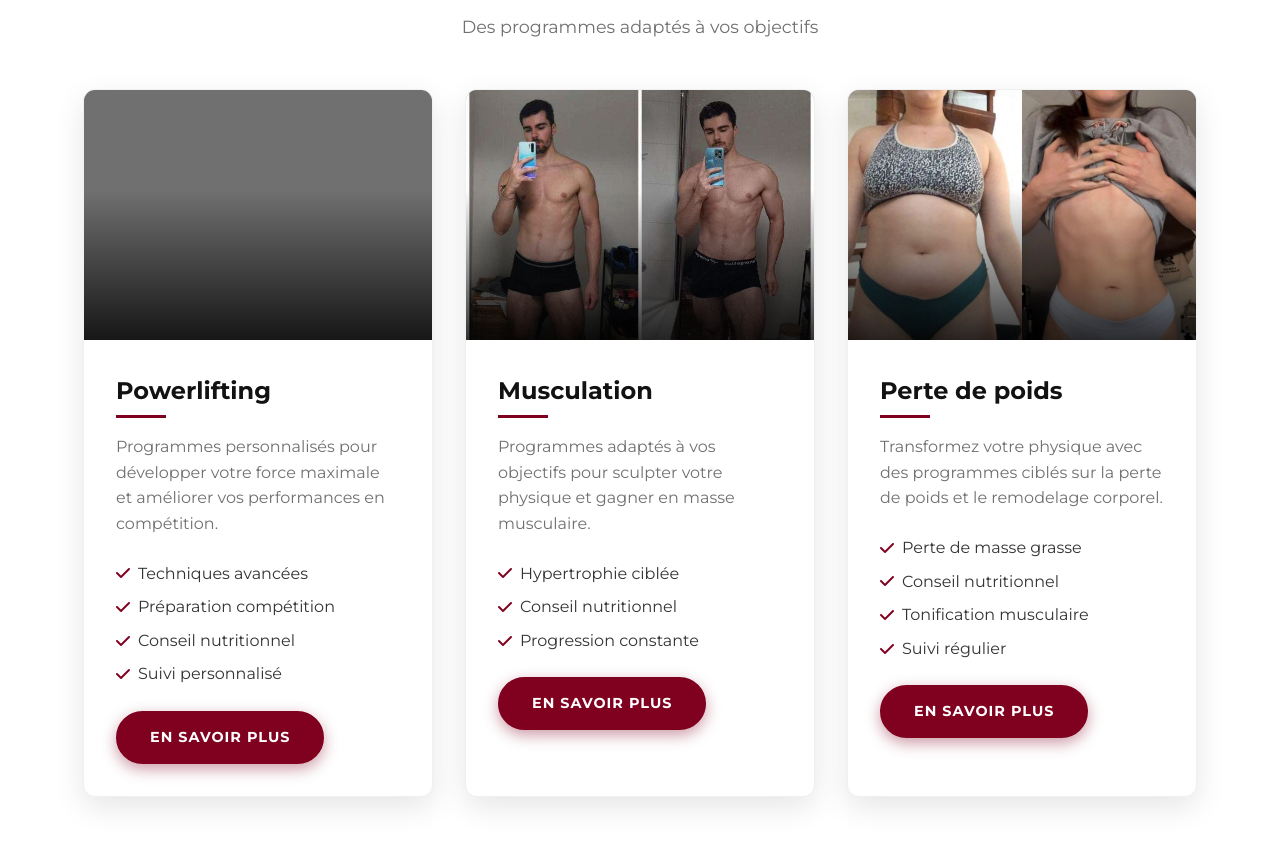
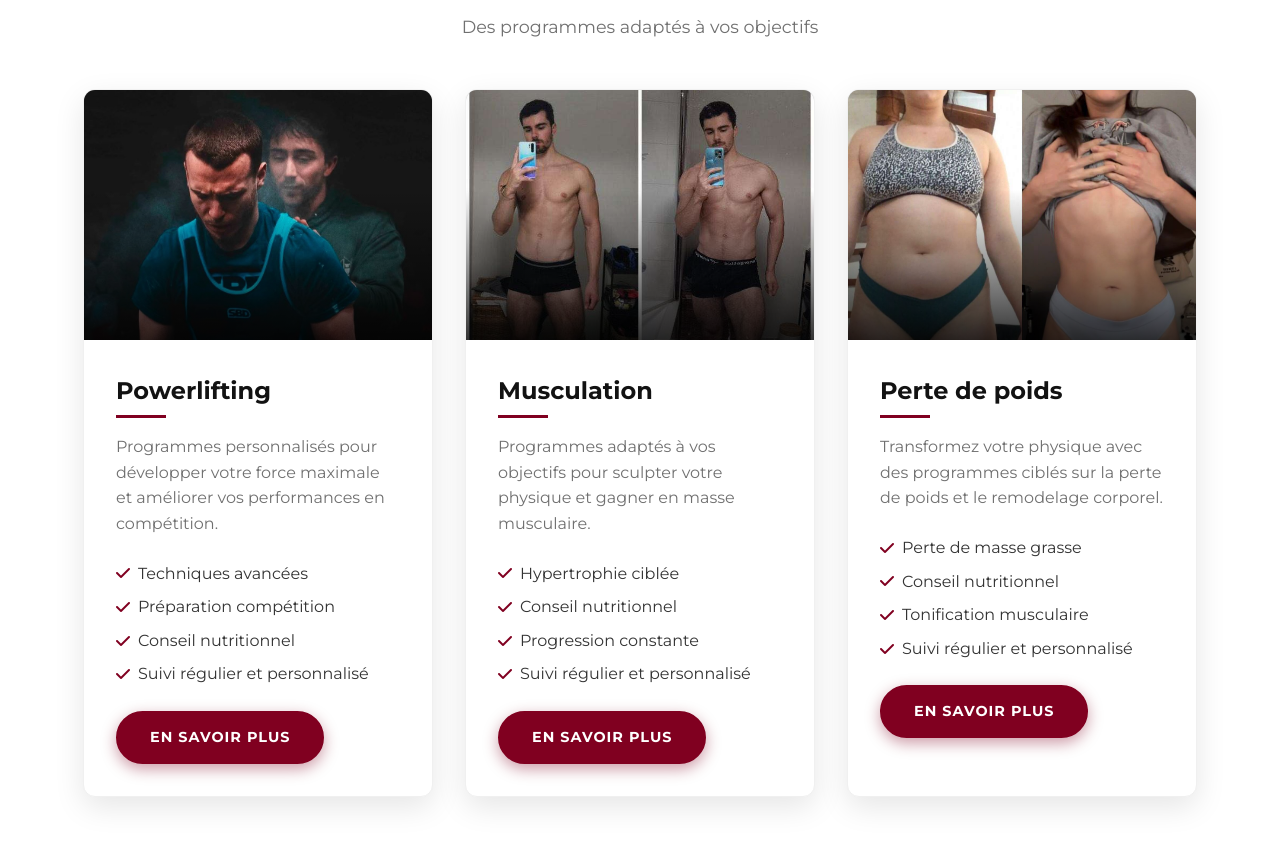
Before and after one commit to AntoineHais/sitecoaching, a plain HTML site: page Index.html in a window 1280 px wide. Shown: the part 2086-2932 px from the top of the page. Drawn offline with Linux system fonts and the light colour scheme.

Commit message:
Update Service
Ajout d'une image pour Powerlifting et modification des textes présents dans les listes

```diff
--- a/Index.html
+++ b/Index.html
@@ -86,7 +86,7 @@
         </div>
         <div class="services-container">
             <div class="service-card">
-                <div class="service-img" style="background-image: url('/Assets/Temp2.jpg')"></div>
+                <div class="service-img" style="background-image: url('/Assets/Temp.jpg')"></div>
                 <div class="service-content">
                     <h3>Powerlifting</h3>
                     <p>Programmes personnalisés pour développer votre force maximale et améliorer vos performances en compétition.</p>
@@ -94,7 +94,7 @@
                         <li><i class="fas fa-check"></i> Techniques avancées</li>
                         <li><i class="fas fa-check"></i> Préparation compétition</li>
                         <li><i class="fas fa-check"></i> Conseil nutritionnel</li>
-                        <li><i class="fas fa-check"></i> Suivi personnalisé</li>
+                        <li><i class="fas fa-check"></i> Suivi régulier et personnalisé</li>
                     </ul>
                     <a href="#" class="btn">En savoir plus</a>
                 </div>
@@ -108,6 +108,7 @@
                         <li><i class="fas fa-check"></i> Hypertrophie ciblée</li>
                         <li><i class="fas fa-check"></i> Conseil nutritionnel</li>
                         <li><i class="fas fa-check"></i> Progression constante</li>
+                        <li><i class="fas fa-check"></i> Suivi régulier et personnalisé</li>
                     </ul>
                     <a href="#" class="btn">En savoir plus</a>
                 </div>
@@ -121,7 +122,7 @@
                         <li><i class="fas fa-check"></i> Perte de masse grasse</li>
                         <li><i class="fas fa-check"></i> Conseil nutritionnel</li>
                         <li><i class="fas fa-check"></i> Tonification musculaire</li>
-                        <li><i class="fas fa-check"></i> Suivi régulier</li>
+                        <li><i class="fas fa-check"></i> Suivi régulier et personnalisé</li>
 
                     </ul>
                     <a href="#" class="btn">En savoir plus</a>
```
Also changed, not shown: Assets/temp.jpg (added).
